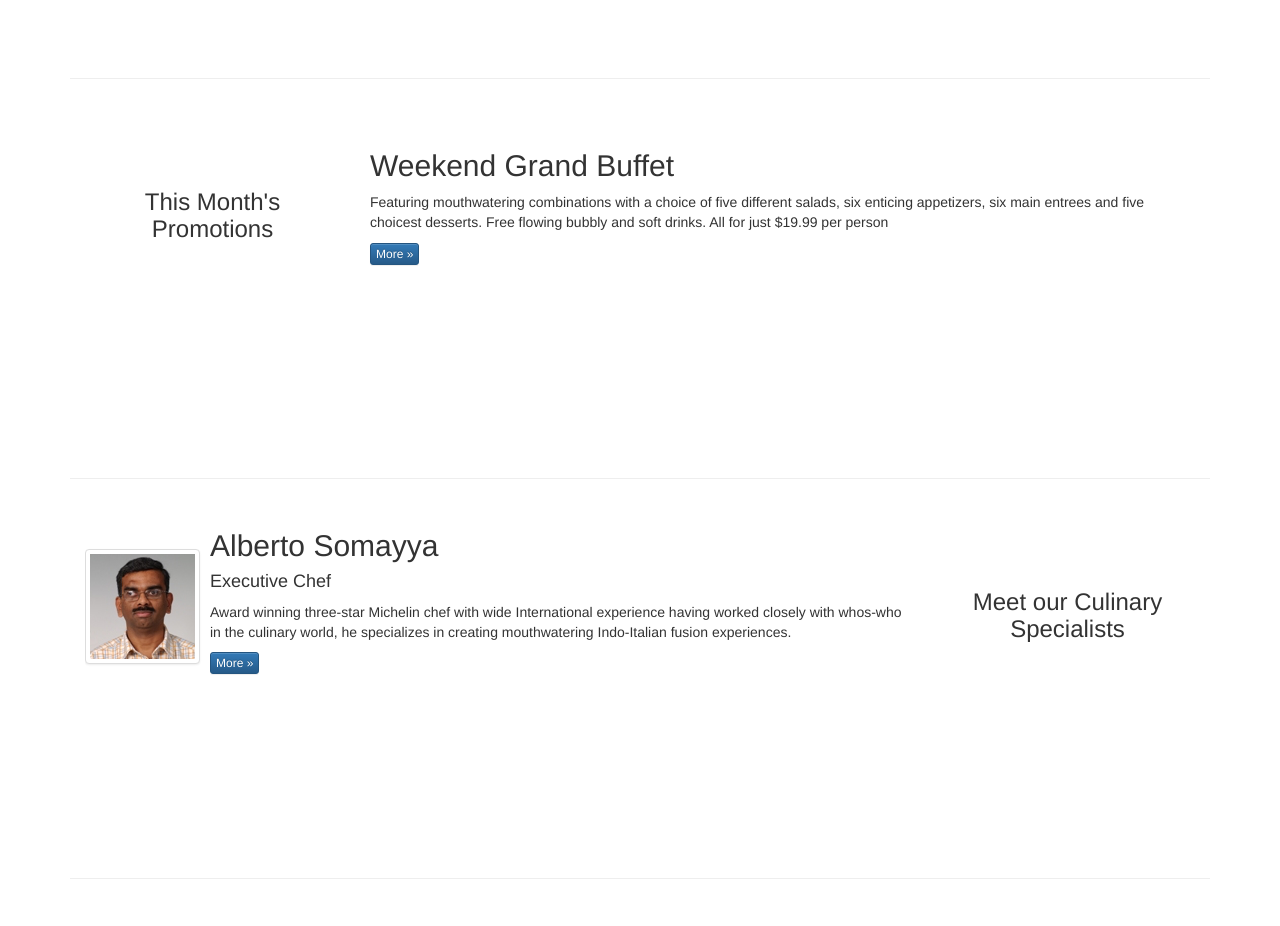
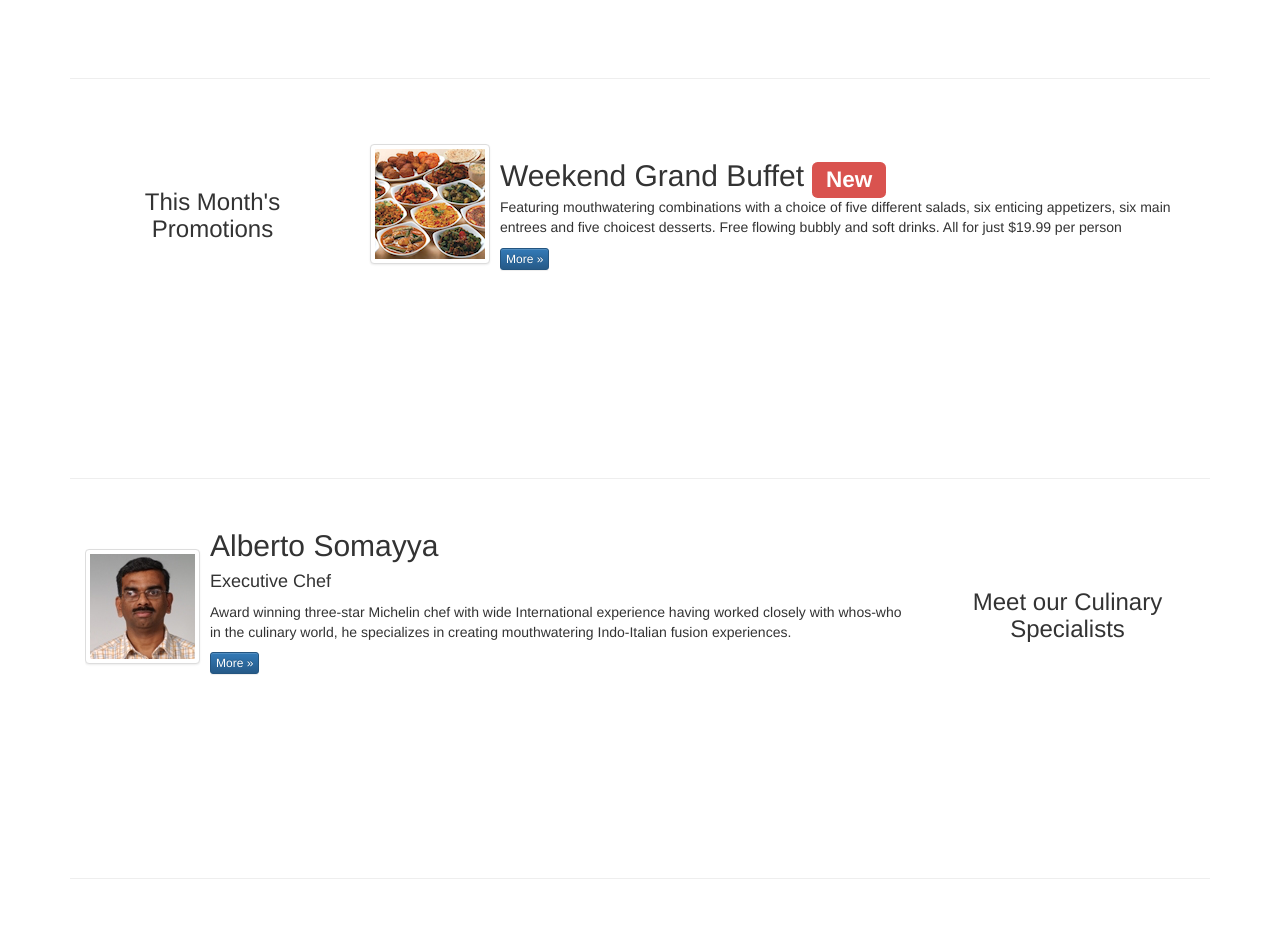
Before and after one commit to beaadajar/conFusion, a plain HTML site: page index.html in a window 1280 px wide. Shown: the part 780-1706 px from the top of the page. Drawn offline with nearby package versions, Linux system fonts and the light colour scheme.

Commit message:
Fix month's promotion

```diff
--- a/index.html
+++ b/index.html
@@ -127,10 +127,21 @@
               <h3 align="center">This Month's Promotions</h3>
             </div>
             <div class="col-xs-12 col-sm-9">
-              <h2>Weekend Grand Buffet</h2>
-              <p>Featuring mouthwatering combinations with a choice of five different salads, six enticing appetizers, six main entrees and five
-                choicest desserts. Free flowing bubbly and soft drinks. All for just $19.99 per person </p>
-                <p><a class="btn btn-primary btn-xs" href="#">More &raquo;</a></p>
+              <duv class="media">
+                <div class="media-left media-middle">
+                  <a href="#">
+                    <img class="media-object img-thumbnail" src="img/buffet.png" alt="Buffet">
+                  </a>
+                </div>
+                <div class="media-body">
+                  <p style="padding:10px;"></p>
+                  <h2 class="media-heading">Weekend Grand Buffet
+                    <span class="label label-danger">New</span>
+                  </h2>
+                  <p>Featuring mouthwatering combinations with a choice of five different salads, six enticing appetizers, six main entrees and five
+                    choicest desserts. Free flowing bubbly and soft drinks. All for just $19.99 per person </p>
+                  <p><a class="btn btn-primary btn-xs" href="#">More &raquo;</a></p>
+                </div>
               </div>
             </div>
 
```
